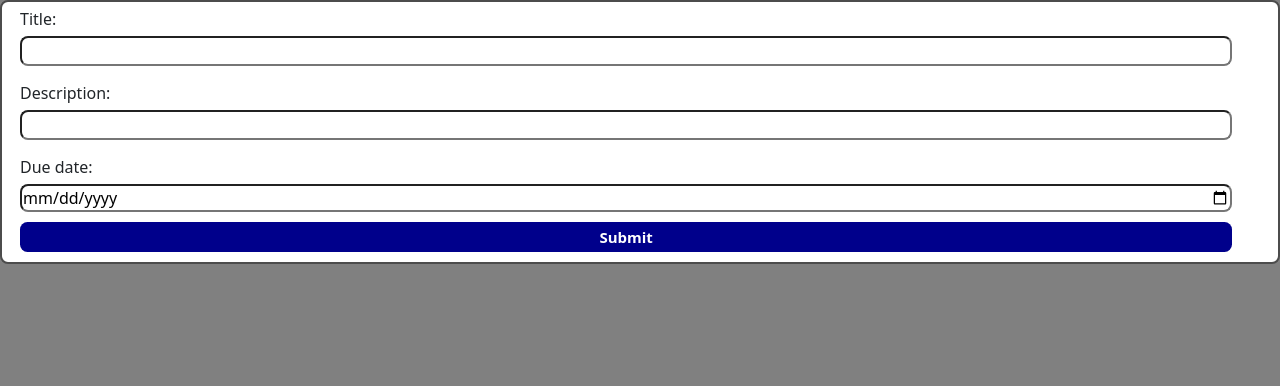
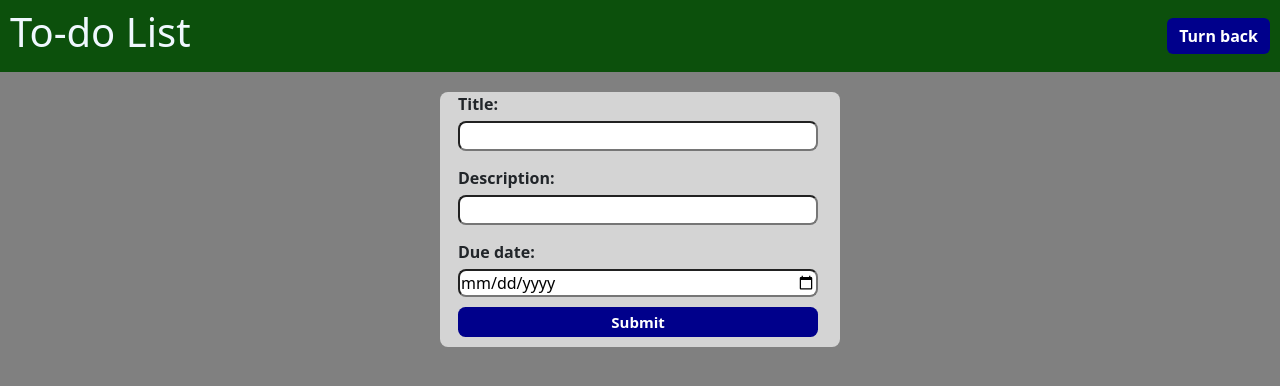
Before and after one commit to gacoelho/Desafio_Petronect, a Django app: page /task_form/ in a window 1280 px wide. Shown: the top 386 px of the page. Run offline with Django 4.2, Linux system fonts and the light colour scheme.

Commit message:
better desing details

```diff
--- a/to_do_petronect/static/to_do/style.css
+++ b/to_do_petronect/static/to_do/style.css
@@ -3,7 +3,7 @@ header{
         margin-left: 10px;
         color: aliceblue
     }
-
+     background-color: rgb(12, 80, 12);
     .btn {
         margin-right: 10px;
         background-color: darkblue;
@@ -26,9 +26,6 @@ body {
     width: 95%;
     margin: auto;
     margin-top: 10px;
-    overflow: hidden;
-    white-space: nowrap;
-    text-overflow: ellipsis;
 
     #done{
         background-color: silver;
@@ -42,26 +39,28 @@ body {
 }
 
 .form {
-    background-color: white;
+    background-color: rgba(255, 255, 255, 0.662);
     height: auto;
-    border: 2px solid rgb(76 76 76);
+    width: 400px;
+    margin: auto;
+    margin-top: 20px;
     border-radius: 0.5em;
-    border-style: solid;
     align-items: center;
     justify-content: center;
 
 
     label {
-        width: 95%;
+        width: 90%;
         margin-top: 5px;
         margin-left: 18px;
         margin-right: 18px;
         margin-bottom: 5px;
         display: flex;
+        font-weight: bold;
       }
 
     input {
-         width: 95%;
+         width: 90%;
          border-radius: 0.5em;
          margin-left: 18px;
          margin-right: 18px;
--- a/to_do_petronect/templates/to_do/index.html
+++ b/to_do_petronect/templates/to_do/index.html
@@ -9,7 +9,7 @@
     <link rel="stylesheet" href="{% static 'to_do/style.css' %}">
   </head>
   <header>
-    <nav class="navbar navbar-dark bg-dark">
+    <nav class="navbar">
       <h1>To-do List</h1>
       <a class="btn btn-primary" href="task_form/">add task</a>
     </nav>
@@ -46,7 +46,7 @@
           <a type="button" class="btn-close" href="del_task/{{list.id}}/"></a>
         </div>
         <div class="collapse" id="collapse{{list.id}}">
-          <div class="list-group-item">
+          <div class="card card-body">
             {{list.description}}
           </div>
         </div>
--- a/to_do_petronect/templates/to_do/task_form.html
+++ b/to_do_petronect/templates/to_do/task_form.html
@@ -8,6 +8,12 @@
     {% load static %}
     <link rel="stylesheet" href="{% static 'to_do/style.css' %}">
   </head>
+  <header>
+  <nav class="navbar">
+    <h1>To-do List</h1>
+    <a class="btn btn-primary" href="/">Turn back</a>
+  </nav>
+  </header>
   <body>
     <form  class="form" action= "" method="post">
         {% csrf_token %}
```
Also changed, not shown: to_do_petronect/db.sqlite3.
